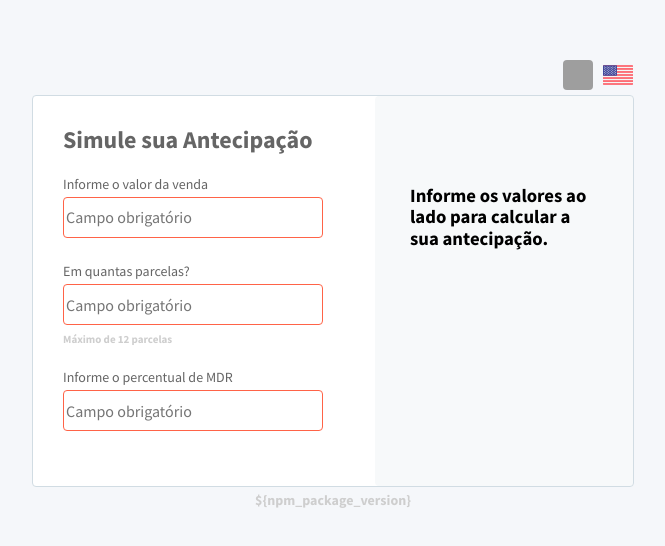
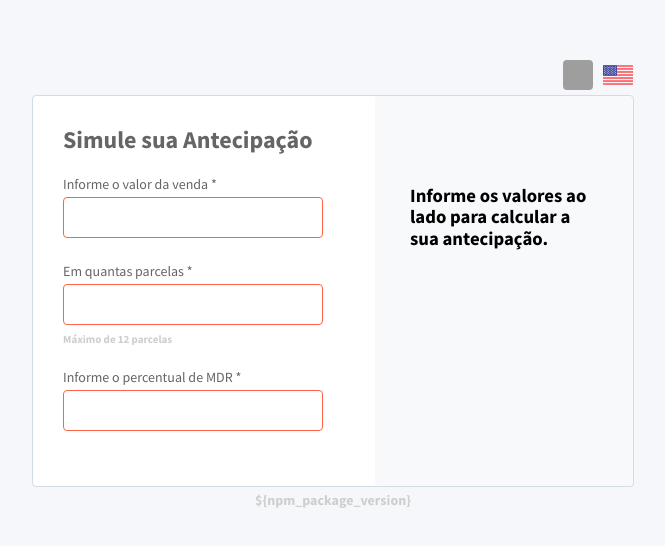
Before and after one commit to dmarins/challenge-h, a React (Create React App) app: page / in a window 1280 px wide. Shown: the part 116-662 px from the top of the page, without its empty margins (307-972 px from the left). Built offline with nearby package versions, Linux system fonts and the light colour scheme; grey boxes are pictures that could not be loaded.

Commit message:
validação

```diff
--- a/src/main/factories/http/httpBaseUrlFactory.ts
+++ b/src/main/factories/http/httpBaseUrlFactory.ts
@@ -1,2 +1 @@
-export const makeBaseUrl = (): string =>
-  process.env.REACT_APP_BASE_URL + '?internalError';
+export const makeBaseUrl = (): string => process.env.REACT_APP_BASE_URL;
--- a/src/main/factories/pages/default-antecipation/defaultAntecipationValidationFactory.ts
+++ b/src/main/factories/pages/default-antecipation/defaultAntecipationValidationFactory.ts
@@ -3,7 +3,7 @@ import { ValidationComposite as Composite } from 'validation/composite/validatio
 
 const makeDefaultAntecipationValidation = (): Composite =>
   Composite.build([
-    ...Builder.field('amount').required().greaterThan(999).build(),
+    ...Builder.field('amount').required().greaterThan(1000).build(),
     ...Builder.field('installments').required().build(),
     ...Builder.field('mdr').required().build(),
   ]);
--- a/src/presentation/commons/locale/languages/en.json
+++ b/src/presentation/commons/locale/languages/en.json
@@ -2,10 +2,10 @@
   "inputs": {
     "title": "Simulate Your Anticipation",
     "labels":{
-      "sale": "Enter the sale amount",
-      "installments": "In how many installments?",
+      "sale": "Enter the sale amount *",
+      "installments": "In how many installments *",
       "disclaimer": "Maximum of 12 installments",
-      "mdr": "Enter the MDR percentage"
+      "mdr": "Enter the MDR percentage *"
     }
   },
   "resume":{
--- a/src/presentation/commons/locale/languages/pt.json
+++ b/src/presentation/commons/locale/languages/pt.json
@@ -2,10 +2,10 @@
   "inputs": {
     "title": "Simule sua Antecipação",
     "labels": {
-      "sale": "Informe o valor da venda",
-      "installments": "Em quantas parcelas?",
+      "sale": "Informe o valor da venda *",
+      "installments": "Em quantas parcelas *",
       "disclaimer": "Máximo de 12 parcelas",
-      "mdr": "Informe o percentual de MDR"
+      "mdr": "Informe o percentual de MDR *"
     }
   },
   "resume": {
--- a/src/presentation/pages/DefaultAntecipation/DefaultAntecipation.tsx
+++ b/src/presentation/pages/DefaultAntecipation/DefaultAntecipation.tsx
@@ -1,7 +1,7 @@
 import IDefaultAntecipation from 'domain/usecases/default-antecipation/defaultAntecipation';
 import { ReturnType } from 'domain/dto/commandResultDto';
 
-import { useCallback, useContext, useEffect, useState } from 'react';
+import { useContext, useEffect, useState } from 'react';
 import { Loading } from 'presentation/components/Loading/Loading';
 import { Resume } from 'presentation/components/Resume/Resume';
 import GlobalContext from 'presentation/contexts/globalContext';
@@ -19,12 +19,39 @@ const DefaultAntecipation = ({
   defaultAntecipation,
   validation,
 }: Props): JSX.Element => {
-  const [amount, setAmount] = useState(null);
-  const [installments, setInstallments] = useState(null);
-  const [mdr, setMdr] = useState(null);
-  const [validationError, setValidationError] = useState(null);
+  const validationErrorDefaultValues = {
+    amountError: undefined,
+    installmentsError: undefined,
+    mdrError: undefined,
+    isFormInvalid: true,
+  };
+  const [validationError, setValidationError] = useState(
+    validationErrorDefaultValues,
+  );
+  const [amount, setAmount] = useState('');
+  const [installments, setInstallments] = useState('');
+  const [mdr, setMdr] = useState('');
   const { t } = useTranslation();
   const globalContext = useContext(GlobalContext);
+
+  const validate = (field: string): void => {
+    const formData = { amount, installments, mdr };
+
+    setValidationError((old) => ({
+      ...old,
+      [`${field}Error`]: validation.validate(field, formData),
+    }));
+
+    setValidationError((old) => ({
+      ...old,
+      isFormInvalid:
+        !!old.amountError || !!old.installmentsError || !!old.mdrError,
+    }));
+  };
+
+  useEffect(() => validate('amount'), [amount]);
+  useEffect(() => validate('installments'), [installments]);
+  useEffect(() => validate('mdr'), [mdr]);
 
   const handleAmountChange = (e) => {
     setAmount(e.target.value);
@@ -38,30 +65,12 @@ const DefaultAntecipation = ({
     setMdr(e.target.value);
   };
 
-  const validate = useCallback(
-    (field: string): void => {
-      const formData = { amount, installments, mdr };
-
-      setValidationError((old) => ({
-        ...old,
-        [`${field}Error`]: validation.validate(field, formData),
-      }));
-
-      setValidationError((old) => ({
-        ...old,
-        isFormInvalid:
-          !!old.amountError || !!old.installmentsError || !!old.mdrError,
-      }));
-    },
-    [amount, installments, mdr, validation],
-  );
-
-  useEffect(() => validate('amount'), [amount, validate]);
-  useEffect(() => validate('installments'), [installments, validate]);
-  useEffect(() => validate('mdr'), [mdr, validate]);
-
-  const calculateAntecipation = useCallback(async () => {
-    const dto = await defaultAntecipation.post(amount, installments, mdr);
+  const calculate = async () => {
+    const dto = await defaultAntecipation.post(
+      parseInt(amount.trim()),
+      parseInt(installments.trim()),
+      parseInt(mdr.trim()),
+    );
 
     if (dto.returnType !== ReturnType.ok) {
       Notification.showError(dto.message);
@@ -70,20 +79,15 @@ const DefaultAntecipation = ({
     }
 
     globalContext.setValue({ loading: false, resume: dto.data });
-
-    // eslint-disable-next-line react-hooks/exhaustive-deps
-  }, [amount, installments, mdr]);
+  };
 
   useEffect(() => {
-    if (validationError === null) return;
     if (validationError.isFormInvalid) return;
 
     globalContext.setValue({ loading: true });
 
-    calculateAntecipation();
-
-    // eslint-disable-next-line react-hooks/exhaustive-deps
-  }, [amount, calculateAntecipation, installments, mdr]);
+    calculate();
+  }, [validationError.isFormInvalid]);
 
   console.log(validationError);
 
@@ -92,44 +96,34 @@ const DefaultAntecipation = ({
       <div className="inputs">
         <h1 className="title">{t('inputs.title')}</h1>
         <div className="form">
-          <div
-            className={`field ${
-              validationError && validationError.amountError && 'error'
-            }`}
-          >
+          <div className={`field ${validationError.amountError && 'error'}`}>
             <label>{t('inputs.labels.sale')}</label>
             <input
               type="text"
               name="amount"
               onChange={handleAmountChange}
-              placeholder={validationError && validationError.amountError}
+              title={validationError.amountError}
             />
           </div>
           <div
-            className={`field ${
-              validationError && validationError.installmentsError && 'error'
-            }`}
+            className={`field ${validationError.installmentsError && 'error'}`}
           >
             <label>{t('inputs.labels.installments')}</label>
             <input
               type="text"
               name="installments"
               onChange={handleInstallmentsChange}
-              placeholder={validationError && validationError.installmentsError}
+              title={validationError.installmentsError}
             />
             <small>{t('inputs.labels.disclaimer')}</small>
           </div>
-          <div
-            className={`field ${
-              validationError && validationError.installmentsError && 'error'
-            }`}
-          >
+          <div className={`field ${validationError.mdrError && 'error'}`}>
             <label>{t('inputs.labels.mdr')}</label>
             <input
               type="text"
               name="mdr"
               onChange={handleMdrChange}
-              placeholder={validationError && validationError.mdrError}
+              title={validationError.mdrError}
             />
           </div>
         </div>
--- a/src/validation/composite/validationComposite.ts
+++ b/src/validation/composite/validationComposite.ts
@@ -17,7 +17,6 @@ export class ValidationComposite implements IValidation {
 
     for (const validator of validators) {
       const error = validator.validate(input);
-
       if (error) return error.message;
     }
   }
--- a/src/validation/errors/greaterThanFieldError.ts
+++ b/src/validation/errors/greaterThanFieldError.ts
@@ -1,6 +1,6 @@
 class GreaterThanFieldError extends Error {
   constructor(limit: number) {
-    super(`Informe um valor maior que ${limit}`);
+    super(`O valor mínimo é ${limit}`);
     this.name = 'GreaterThanFieldError';
   }
 }
--- a/src/validation/validators/greater-than/greaterThanFieldValidation.ts
+++ b/src/validation/validators/greater-than/greaterThanFieldValidation.ts
@@ -11,7 +11,7 @@ class GreaterThanFieldValidation implements IFieldValidation {
   }
 
   validate(input: object): Error {
-    return input[this.field] > this.limit
+    return input[this.field] > this.limit - 1
       ? null
       : new GreaterThanFieldError(this.limit);
   }
--- a/src/validation/validators/required-field/requiredFieldValidation.ts
+++ b/src/validation/validators/required-field/requiredFieldValidation.ts
@@ -9,7 +9,9 @@ class RequiredFieldValidation implements IFieldValidation {
   }
 
   validate(input: object): Error {
-    return input[this.field]?.length > 0 ? null : new RequiredFieldError();
+    const result =
+      input[this.field]?.length > 0 ? null : new RequiredFieldError();
+    return result;
   }
 }
 
```
Also changed, not shown: .eslintrc.js.
